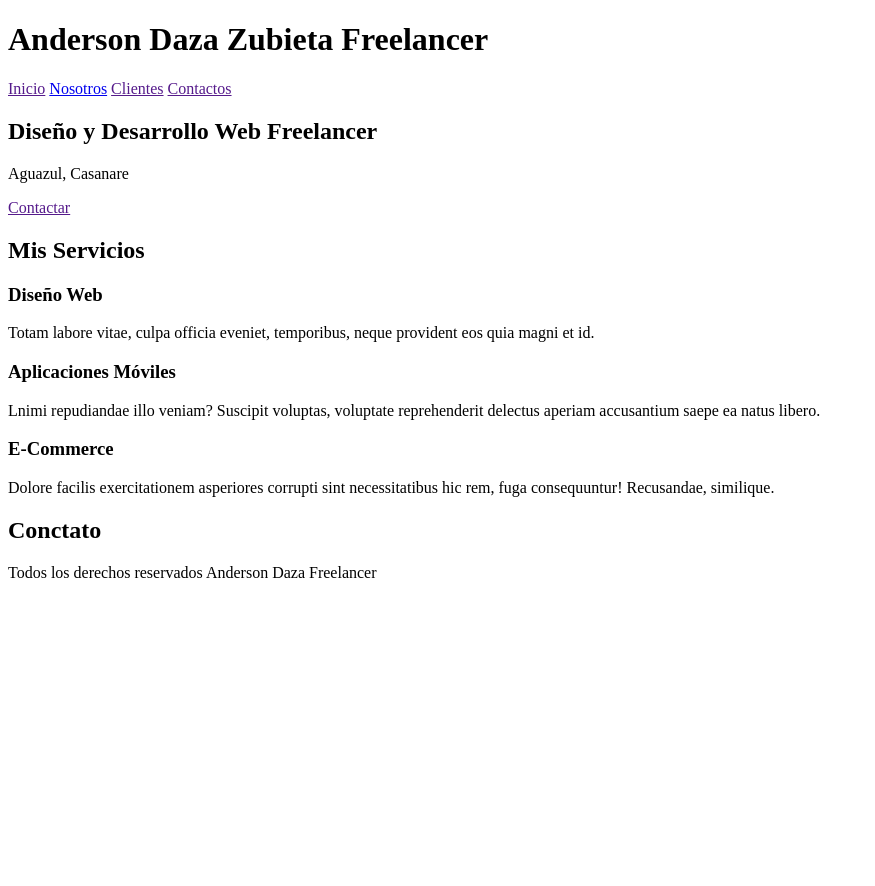
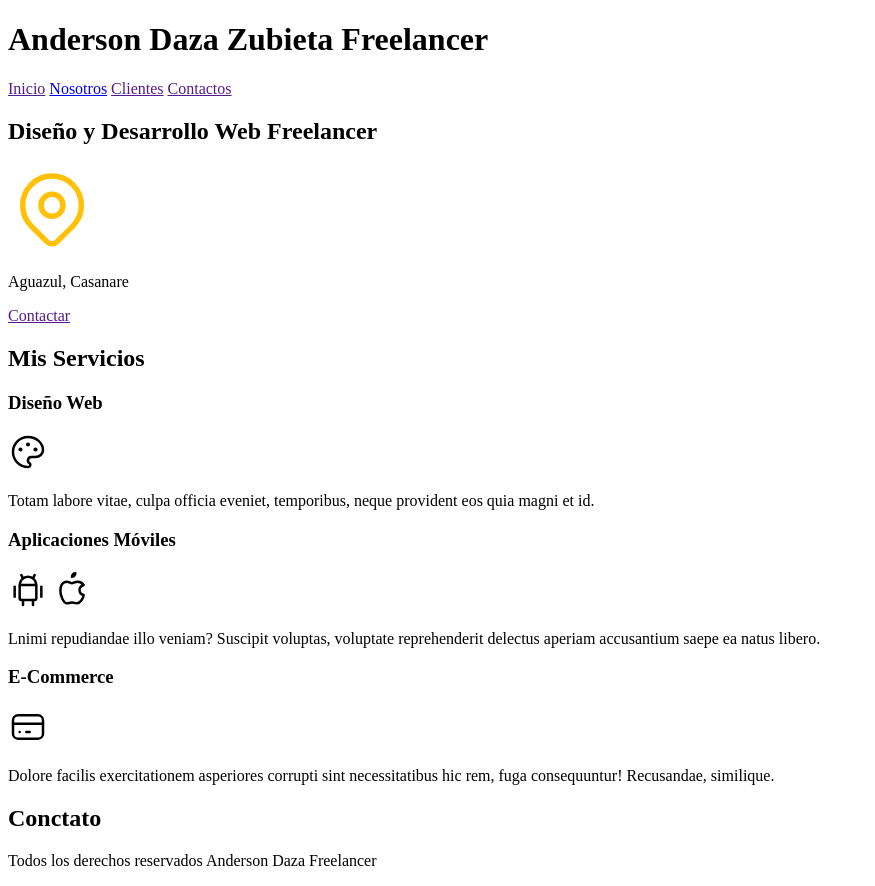
Before and after one commit to andersondz/Freelancer-Site, a plain HTML site: page index.html in a window 1280 px wide. Shown: the whole page, without its empty margins (0-875 px from the left). Before the commit the page ends 800 px from the top, so only its background shows below. Drawn offline with Linux system fonts and the light colour scheme.

Commit message:
website icons

```diff
--- a/index.html
+++ b/index.html
@@ -7,7 +7,6 @@
         <title>Diseñador Freelancer</title>
     </head>
     <body>
-
         <!-- header -->
         <header>
             <h1>Anderson Daza Zubieta Freelancer</h1>
@@ -24,6 +23,14 @@
         <!-- imagen y texto de presentación -->
         <section>
             <h2>Diseño y Desarrollo Web Freelancer</h2>
+
+            <!-- icono de localización -->
+            <svg xmlns="http://www.w3.org/2000/svg" class="icon icon-tabler icon-tabler-map-pin" width="88" height="88" viewBox="0 0 24 24" stroke-width="1.5" stroke="#ffc107" fill="none" stroke-linecap="round" stroke-linejoin="round">
+                <path stroke="none" d="M0 0h24v24H0z" fill="none"/>
+                <circle cx="12" cy="11" r="3" />
+                <path d="M17.657 16.657l-4.243 4.243a2 2 0 0 1 -2.827 0l-4.244 -4.243a8 8 0 1 1 11.314 0z" />
+            </svg>
+
             <p>Aguazul, Casanare</p>
 
             <a href="">Contactar</a>
@@ -35,6 +42,15 @@
 
             <section>
                 <h3>Diseño Web</h3>
+                <!-- icono de diseño -->
+                <svg xmlns="http://www.w3.org/2000/svg" class="icon icon-tabler icon-tabler-palette" width="40" height="40" viewBox="0 0 24 24" stroke-width="1.5" stroke="#000000" fill="none" stroke-linecap="round" stroke-linejoin="round">
+                    <path stroke="none" d="M0 0h24v24H0z" fill="none"/>
+                    <path d="M12 21a9 9 0 1 1 0 -18a9 8 0 0 1 9 8a4.5 4 0 0 1 -4.5 4h-2.5a2 2 0 0 0 -1 3.75a1.3 1.3 0 0 1 -1 2.25" />
+                    <circle cx="7.5" cy="10.5" r=".5" fill="currentColor" />
+                    <circle cx="12" cy="7.5" r=".5" fill="currentColor" />
+                    <circle cx="16.5" cy="10.5" r=".5" fill="currentColor" />
+                </svg>
+
                 <p>
                     Totam labore vitae, culpa officia eveniet, temporibus, neque
                     provident eos quia magni et id.
@@ -43,6 +59,23 @@
 
             <section>
                 <h3>Aplicaciones Móviles</h3>
+                <!-- icono de android -->
+                <svg xmlns="http://www.w3.org/2000/svg" class="icon icon-tabler icon-tabler-brand-android" width="40" height="40" viewBox="0 0 24 24" stroke-width="1.5" stroke="#000000" fill="none" stroke-linecap="round" stroke-linejoin="round">
+                    <path stroke="none" d="M0 0h24v24H0z" fill="none"/>
+                    <line x1="4" y1="10" x2="4" y2="16" />
+                    <line x1="20" y1="10" x2="20" y2="16" />
+                    <path d="M7 9h10v8a1 1 0 0 1 -1 1h-8a1 1 0 0 1 -1 -1v-8a5 5 0 0 1 10 0" />
+                    <line x1="8" y1="3" x2="9" y2="5" />
+                    <line x1="16" y1="3" x2="15" y2="5" />
+                    <line x1="9" y1="18" x2="9" y2="21" />
+                    <line x1="15" y1="18" x2="15" y2="21" />
+                </svg>
+                <!-- icono de apple -->
+                <svg xmlns="http://www.w3.org/2000/svg" class="icon icon-tabler icon-tabler-brand-apple" width="40" height="40" viewBox="0 0 24 24" stroke-width="1.5" stroke="#000000" fill="none" stroke-linecap="round" stroke-linejoin="round">
+                    <path stroke="none" d="M0 0h24v24H0z" fill="none"/>
+                    <path d="M9 7c-3 0 -4 3 -4 5.5c0 3 2 7.5 4 7.5c1.088 -.046 1.679 -.5 3 -.5c1.312 0 1.5 .5 3 .5s4 -3 4 -5c-.028 -.01 -2.472 -.403 -2.5 -3c-.019 -2.17 2.416 -2.954 2.5 -3c-1.023 -1.492 -2.951 -1.963 -3.5 -2c-1.433 -.111 -2.83 1 -3.5 1c-.68 0 -1.9 -1 -3 -1z" />
+                    <path d="M12 4a2 2 0 0 0 2 -2a2 2 0 0 0 -2 2" />
+                  </svg>
                 <p>
                     Lnimi repudiandae illo veniam? Suscipit voluptas, voluptate
                     reprehenderit delectus aperiam accusantium saepe ea natus
@@ -52,6 +85,14 @@
 
             <section>
                 <h3>E-Commerce</h3>
+                <!-- icono de e-commerce -->
+                <svg xmlns="http://www.w3.org/2000/svg" class="icon icon-tabler icon-tabler-credit-card" width="40" height="40" viewBox="0 0 24 24" stroke-width="1.5" stroke="#000000" fill="none" stroke-linecap="round" stroke-linejoin="round">
+                    <path stroke="none" d="M0 0h24v24H0z" fill="none"/>
+                    <rect x="3" y="5" width="18" height="14" rx="3" />
+                    <line x1="3" y1="10" x2="21" y2="10" />
+                    <line x1="7" y1="15" x2="7.01" y2="15" />
+                    <line x1="11" y1="15" x2="13" y2="15" />
+                  </svg>
                 <p>
                     Dolore facilis exercitationem asperiores corrupti sint
                     necessitatibus hic rem, fuga consequuntur! Recusandae,
```
Also changed, not shown: img/hero.png (added).
